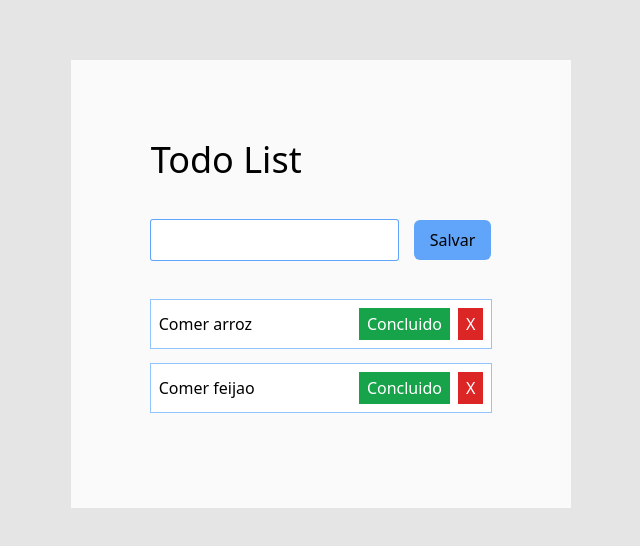
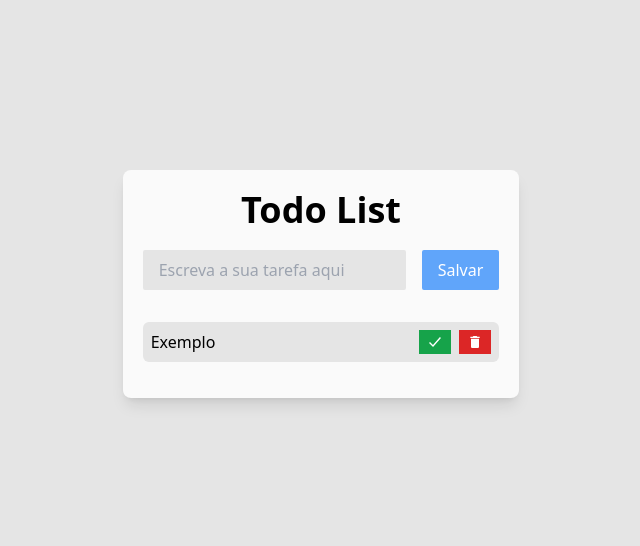
Before and after one commit to thiagomarim/todo-list, a React (Vite) app: page / in a window 1280 px wide. Shown: the part 116-662 px from the top of the page, without its empty margins (319-959 px from the left). Built offline with nearby package versions, Linux system fonts and the light colour scheme.

Commit message:
estilizacoes feitas

```diff
--- a/package.json
+++ b/package.json
@@ -11,7 +11,8 @@
   },
   "dependencies": {
     "react": "^18.2.0",
-    "react-dom": "^18.2.0"
+    "react-dom": "^18.2.0",
+    "react-icons": "^5.0.0"
   },
   "devDependencies": {
     "@types/react": "^18.2.43",
--- a/src/App.jsx
+++ b/src/App.jsx
@@ -6,12 +6,7 @@ function App() {
   const [todos, setTodos] = useState([
     {
       id: 1,
-      text: "Comer arroz",
-      isCompleted: false,
-    },
-    {
-      id: 2,
-      text: "Comer feijao",
+      text: "Exemplo",
       isCompleted: false,
     },
   ]);
@@ -37,18 +32,29 @@ function App() {
     setTodos(filterTodo);
   };
 
+  const completeTodo = (id) => {
+    const newTodos = [...todos];
+    newTodos.map((todo) =>
+      todo.id === id ? (todo.isCompleted = !todo.isCompleted) : todo,
+    );
+
+    setTodos(newTodos);
+  };
+
   return (
     <div className="bg-neutral-200 h-screen flex items-center justify-center">
-      <div className="bg-neutral-50 w-max p-20 m-5">
-        <h1 className="text-4xl font-sans mb-10">Todo List</h1>
+      <div className="bg-neutral-50 w-max p-5 m-5 rounded-lg shadow-lg">
+        <h1 className="text-4xl font-bold font-sans mb-5 text-center">
+          Todo List
+        </h1>
         <AddTask addTodo={addTodo} />
-        <div className="mt-10">
+        <div className="mt-8">
           {todos.map((item) => (
             <Tasks
-              item={item.text}
+              item={item}
               key={item.id}
-              id={item.id}
               removeTodo={removeTodo}
+              completeTodo={completeTodo}
             />
           ))}
         </div>
--- a/src/page/AddTask.jsx
+++ b/src/page/AddTask.jsx
@@ -12,14 +12,21 @@ const AddTask = ({ addTodo }) => {
 
   return (
     <div>
-      <form className="flex gap-4" onSubmit={handleSubmit}>
+      <form
+        className="flex gap-4 items-center justify-between"
+        onSubmit={handleSubmit}
+      >
         <input
           value={value}
           onChange={({ target }) => setValue(target.value)}
-          className="p-2 w-full text-gray-800 rounded-sm ring-1 ring-blue-400 focus:border-none focus:ring-1 focus:ring-blue-600"
+          className="bg-neutral-200 py-2 px-4 w-full text-gray-800 rounded-sm"
           type="text"
+          placeholder="Escreva a sua tarefa aqui"
         />
-        <button type="submit" className="py-2 px-4 bg-blue-400 rounded-md">
+        <button
+          type="submit"
+          className="py-2 px-4 w-max h-max text-white bg-blue-400 rounded-sm"
+        >
           Salvar
         </button>
       </form>
--- a/src/page/Tasks.jsx
+++ b/src/page/Tasks.jsx
@@ -1,19 +1,32 @@
 import React from "react";
+import { IoCheckmarkSharp } from "react-icons/io5";
+import { MdDelete } from "react-icons/md";
 
-const Tasks = ({ item, removeTodo, id }) => {
+const Tasks = ({ item, removeTodo, completeTodo }) => {
   return (
-    <div className="p-2 bg-white mb-4 ring-1 ring-blue-300">
+    <div
+      className={`${
+        item.isCompleted
+          ? "p-2 bg-neutral-200 rounded-md mb-4 opacity-50"
+          : "p-2 bg-neutral-200 rounded-md mb-4"
+      }`}
+    >
       <div className="flex justify-between items-center">
-        <p>{item}</p>
+        <p className={`${item.isCompleted ? "line-through" : ""}`}>
+          {item.text}
+        </p>
         <div className="flex gap-2">
-          <button className="bg-green-600 text-white px-2 py-1">
-            Concluido
+          <button
+            onClick={() => completeTodo(item.id)}
+            className="bg-green-600 text-white px-2 py-1"
+          >
+            <IoCheckmarkSharp />
           </button>
           <button
-            onClick={() => removeTodo(id)}
+            onClick={() => removeTodo(item.id)}
             className="bg-red-600 text-white px-2 py-1"
           >
-            X
+            <MdDelete />
           </button>
         </div>
       </div>
```
Also changed, not shown: 1 other file (tests, documents, lock files or other folders).
